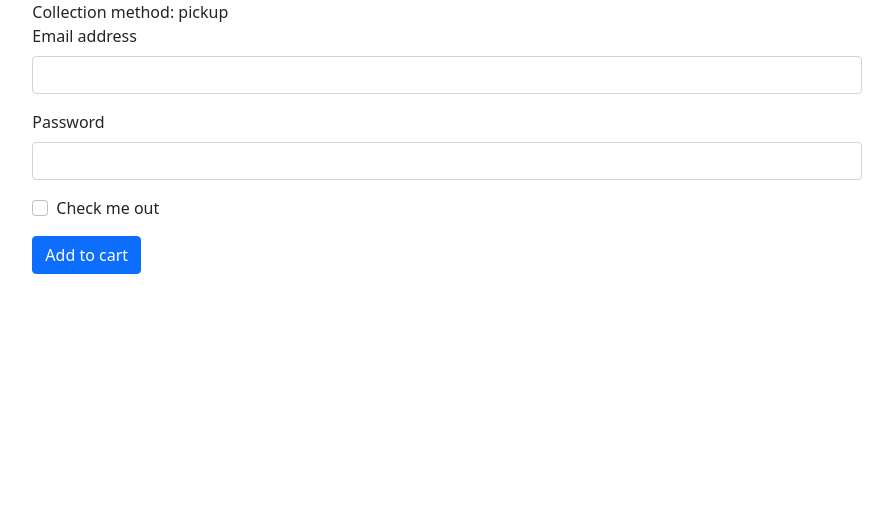
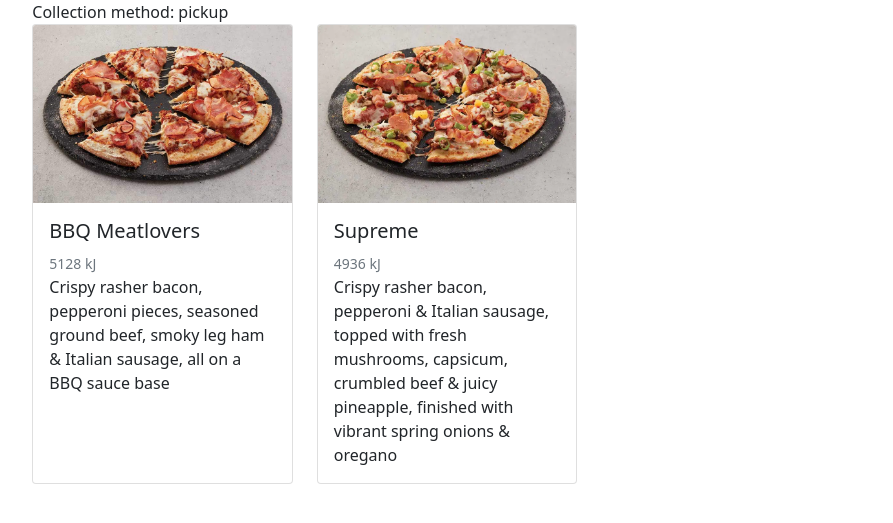
Before and after one commit to petersercombe/PizzaWebApp, a Flask app: a page that uses templates/order.html in a window 1280 px wide. Shown: the part 56-579 px from the top of the page, without its empty margins (193-1086 px from the left). Run offline with Flask 2, Linux system fonts and the light colour scheme; parts of the project's set-up code (start-up, migrations or seed data) failed here and were passed over; some libraries are stand-ins or nearby versions.

Commit message:
Friday 29th April

```diff
--- a/main.py
+++ b/main.py
@@ -12,6 +12,6 @@ def home():
 @app.route("/order")
 def order():
     collection = request.args["collection"]
-    return render_template("order.html", collection=collection)
+    return render_template("order.html", collection=collection, menu=menu)
 
 app.run(debug=True)
--- a/menu.py
+++ b/menu.py
@@ -2,12 +2,12 @@
 menu = {"meatlovers":{"title":"BBQ Meatlovers",
                       "description":"Crispy rasher bacon, pepperoni pieces, seasoned ground beef, smoky leg ham & Italian sausage, all on a BBQ sauce base",
                       "price":10.95,
-                      "kj":5128
+                      "kj":5128,
                       "image":"meatlovers.jpg"},
-        "supreme":{"title":"BBQ Meatlovers",
-                      "description":"Crispy rasher bacon, pepperoni pieces, seasoned ground beef, smoky leg ham & Italian sausage, all on a BBQ sauce base",
+        "supreme":{"title":"Supreme",
+                      "description":"Crispy rasher bacon, pepperoni & Italian sausage, topped with fresh mushrooms, capsicum, crumbled beef & juicy pineapple, finished with vibrant spring onions & oregano",
                       "price":10.95,
-                      "kj":5128
-                      "image":"meatlovers.jpg"},
+                      "kj":4936,
+                      "image":"supreme.webp"}
 
 }
--- a/templates/order.html
+++ b/templates/order.html
@@ -6,21 +6,26 @@
 
 Collection method: {{collection}}
 
-<form action="/cart" method="post">
-  <div class="mb-3">
-    <label for="exampleInputEmail1" class="form-label">Email address</label>
-    <input type="email" class="form-control" id="exampleInputEmail1" aria-describedby="emailHelp">
+<div class="row row-cols-1 row-cols-md-3 g-4">
+
+{% for key, value in menu.items() %}
+
+  <div class="col">
+    <div class="card h-100">
+      <img src="../static/{{value['image']}}" class="card-img-top" alt="...">
+      <div class="card-body">
+        <h5 class="card-title">{{value['title']}}</h5>
+        <small class="text-muted">{{value['kj']}} kJ</small>
+        <p class="card-text">{{value['description']}}</p>
+
+      </div>
+    </div>
   </div>
-  <div class="mb-3">
-    <label for="exampleInputPassword1" class="form-label">Password</label>
-    <input type="password" class="form-control" id="exampleInputPassword1">
-  </div>
-  <div class="mb-3 form-check">
-    <input type="checkbox" class="form-check-input" id="exampleCheck1">
-    <label class="form-check-label" for="exampleCheck1">Check me out</label>
-  </div>
-  <button type="submit" class="btn btn-primary">Add to cart</button>
-</form>
+
+{% endfor %}
+
+
+</div>
 
 
 {% endblock %}
```
Also changed, not shown: static/supreme.webp (added).
